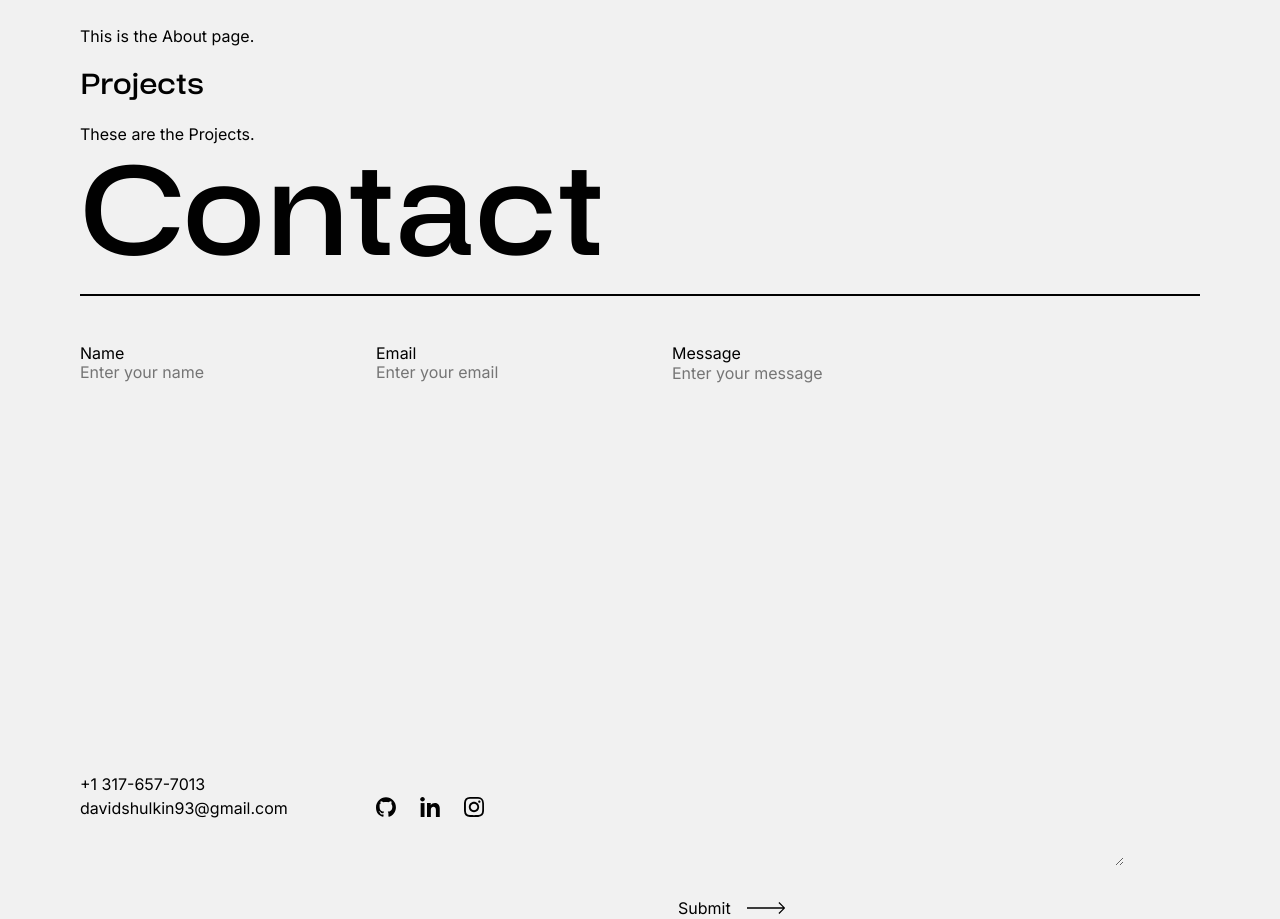
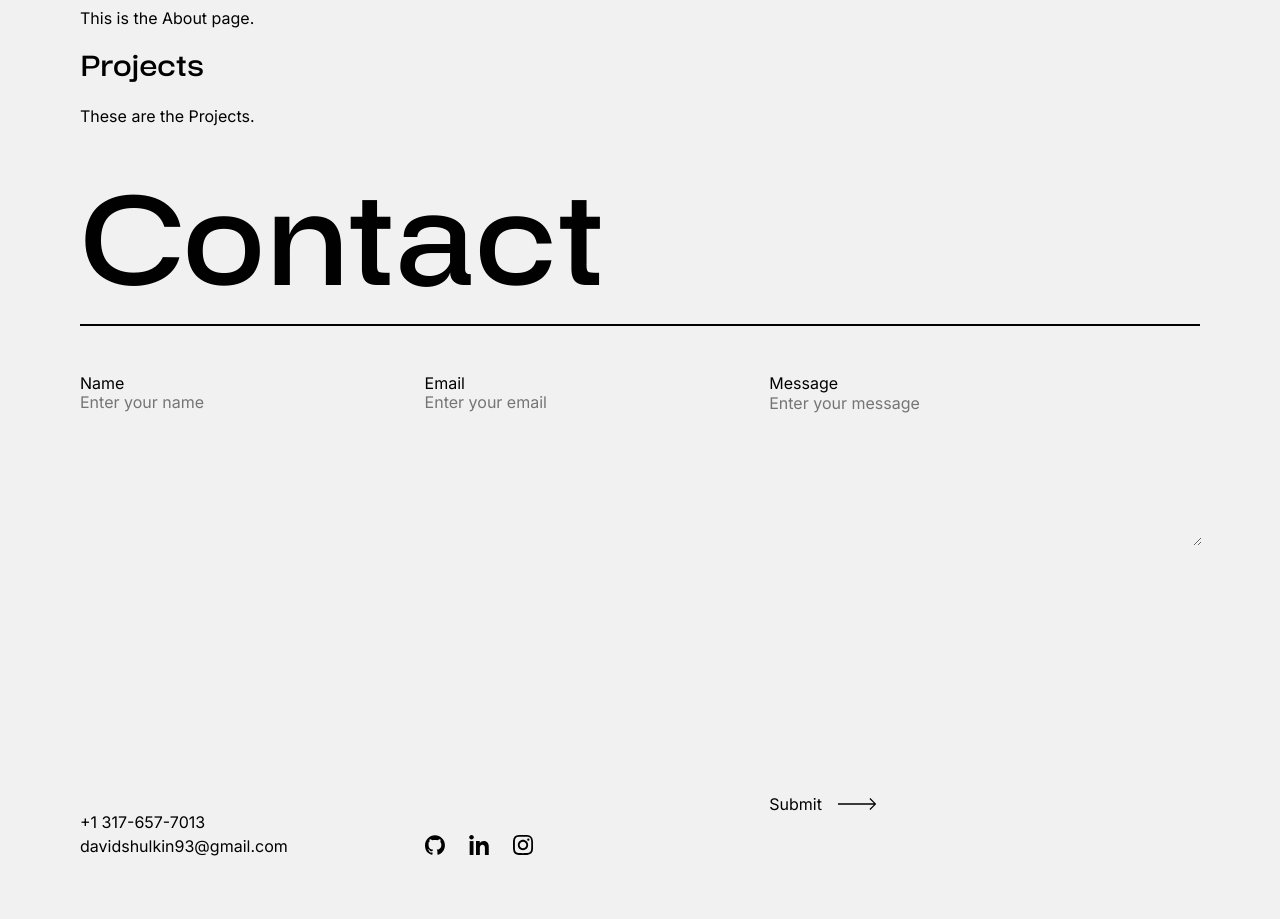
Before and after one commit to DShulkin/my-website, a React (Create React App) app: page / in a window 1280 px wide. Shown: the part 860-1779 px from the top of the page. After the commit the page ends 1755 px from the top, so only its background shows below. Built offline with nearby package versions, Linux system fonts and the light colour scheme.

Commit message:
more form fixes

```diff
--- a/src/Contact.css
+++ b/src/Contact.css
@@ -2,7 +2,7 @@
   display: grid;
   grid-template-rows: auto 1fr;
   gap: 48px;
-  height: 79vh
+  height: 81vh
 }
 
 .contact-header {
@@ -16,18 +16,13 @@
 
 .form-grid {
   display: grid;
-  grid-template-rows: .5fr .5fr 1.5fr 1.5fr 3fr;
+  /* grid-template-rows: .5fr .5fr 1.5fr 1.5fr 3fr; */
   /* grid-template-rows: .5fr .5fr 1.5fr 1.5fr 1.5fr; */
   /* grid-template-rows: 1fr 1fr 1fr 2fr 3fr; */
+  /* grid-template-rows: .5fr .5fr .5fr 2fr 4fr; */
+  grid-template-rows: 1fr 1fr 3fr 4fr;
   align-content: space-between;
-  gap: 32px;
-}
-
-textarea {
-  width: 100%;
-  max-width: 450px;
-  min-height: 500px;
-  height: auto;
+  /* gap: 32px; */
 }
 
 
@@ -51,6 +46,11 @@ textarea:focus {
   color: #757575;
 }
 
+#message {
+  width: 100%;
+  height: 150px;
+}
+
 .submit-button {
   color : inherit;
   flex-direction: row;
@@ -59,12 +59,13 @@ textarea:focus {
   background: none;
   border: none;
   grid-row: 4;
+  padding: 0;
     /* align-items: center; */
 }
 
 .submit-button {
   display: flex;
-  place-self: end start;
+  place-self: start;
 }
 
 .arrow {
@@ -73,17 +74,27 @@ textarea:focus {
 
 
 
+  @media (min-width: 768px) {
+
+    #contact {
+      height: 86vh
+    }
+
+    .contact-header {
+      padding-top: 48px;
+    }
+
+    .submit-button {
+      cursor: pointer;
+    }
+  }
 
 
-
-
-
-
-
-  @media (min-width: 768px) {
+  @media (min-width: 1024px) {
 
     .form-grid {
-      grid-template-columns: 1fr 1fr 2fr;
+      grid-template-columns: 1fr 1fr 1.25fr;
+      /* grid-template-columns: .75fr .75fr 1.25fr; */
       grid-template-rows: 1fr auto;
       /* align-items: start; */
       /* margin-top: 20px; */
--- a/src/Footer.css
+++ b/src/Footer.css
@@ -1,6 +1,6 @@
 #footer {
   display: grid;
-  gap: 24px;
+  gap: 16px;
 }
 
 .contact-info {
@@ -23,7 +23,14 @@
   @media (min-width: 768px) {
 
     #footer {
-      grid-template-columns: 1fr 1fr 2fr;
-      gap: 0 32px;
+      grid-template-columns: 1fr 1fr 1.25fr;
+      /* grid-template-columns: .75fr .75fr 1.25fr; */
     }
   }
+
+  @media (min-width: 1024px) {
+
+    #footer {
+      gap: 0;
+    }
+  }
--- a/src/navbar.css
+++ b/src/navbar.css
@@ -154,9 +154,9 @@
     font-size: 20px;
   }
 
-  .navbar {
+  /* .navbar {
     padding: 32px 0;
     border-bottom: 2px solid #010101;
-  }
+  } */
 
 }
```
